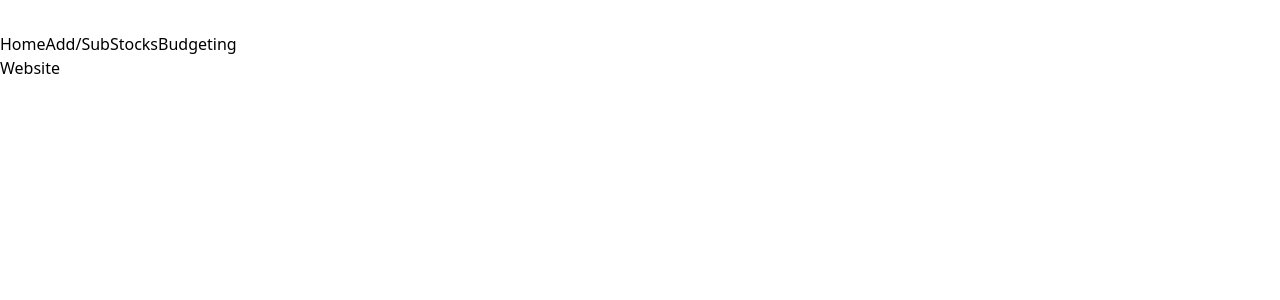
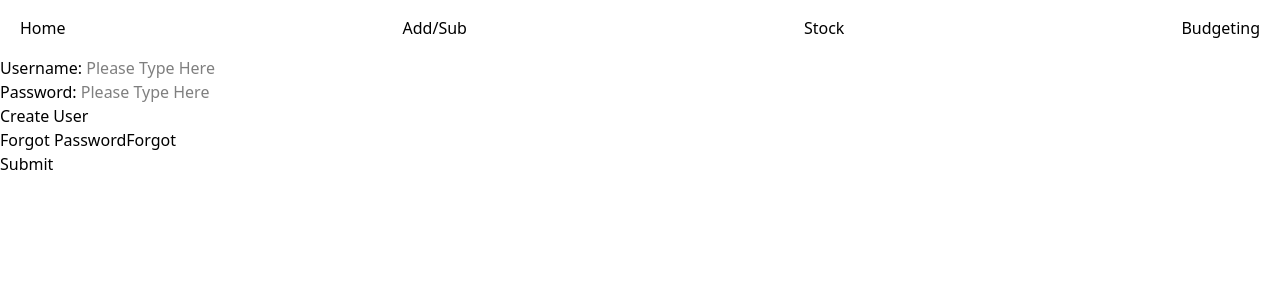
Before and after one commit to BenitoM1/Hackaton-Spring-2025-Project, a Next.js app in the folder hackathon_project/hackathon_project/: page / in a window 1280 px wide. Shown: the top 300 px of the page. Built offline with nearby package versions, Linux system fonts and the light colour scheme.

Commit message:
Update page.tsx

```diff
--- a/hackathon_project/hackathon_project/app/page.tsx
+++ b/hackathon_project/hackathon_project/app/page.tsx
@@ -1,14 +1,229 @@
-import Image from "next/image";
-import { Navbar } from "./navbar";
+"use client"
+
+import { useState } from "react";
+import Link from 'next/link';
 
 export default function Home() {
+  const [showBudgeting, setShowBudgeting] = useState(false)
+  const [showHome, setShowHome] = useState(false)
+  const [showBudgetHow, setShowBudgetHow] = useState(false)
+  const [showCreateUser, setShowCreateUser] = useState(false)
+  const [showStock, setShowStock] = useState(false)
+  const [showStockHow, setStockHow] = useState(false)
+  const [showAddSub, setAddSub] = useState(false)
+
+
+  const toggleAddSub = () => {
+    setAddSub(true)
+    setShowHome(false)
+    setShowBudgetHow(false)
+    setShowBudgeting(false)
+    setShowStock(false)
+    setStockHow(false)
+
+  }
+
+  const toggleStockHow = () => {
+    setShowHome(false)
+    setShowBudgetHow(false)
+    setShowBudgeting(false)
+    setShowStock(false)
+    setStockHow(true)
+    setAddSub(false)
+
+  }
+
+  const toggleStock = () => {
+    setShowHome(false)
+    setShowBudgetHow(false)
+    setShowBudgeting(false)
+    setShowStock(true)
+    setStockHow(false)
+    setAddSub(false)
+
+  }
+
+  const toggleBudget = () => {
+    setShowHome(false)
+    setShowBudgetHow(false)
+    setShowBudgeting(true)
+    setShowStock(false)
+    setStockHow(false)
+    setAddSub(false)
+
+
+  }
+
+  const toggleHome = () => {
+    setShowBudgeting(false)
+    setShowBudgetHow(false)
+    setShowHome(true)
+    setShowStock(false)
+    setStockHow(false)
+    setAddSub(false)
+
+
+  }
+
+  const toggleBudgetHow = () => {
+    setShowBudgeting(false)
+    setShowHome(false)
+    setShowBudgetHow(true)
+    setShowStock(false)
+    setStockHow(false)
+
+  }
+
+  const toggleCreateUser = () => {
+    setShowCreateUser(true)
+  }
+
   return (
+    <div>
+      <nav className="flex w-full items-center justify-between px-[20px] py-[16px]">
+        <div>
+          <button onClick={toggleHome} className="button-class"> Home </button>
+        </div>
 
-    <div>
-      <>
-      <Navbar />
-      </>
-      <h1>Website</h1>
+        <div>
+        <button onClick={toggleAddSub} className="button-class"> Add/Sub </button>
+        </div>
+
+        <div>
+        <button onClick={toggleStock} className="button-class"> Stock </button>
+        </div>
+
+        <div>
+          <button onClick={toggleBudget} className="button-class"> Budgeting </button>
+        </div>
+      </nav>
+
+      <head>
+        <title>BNBJI Financing</title>
+      </head>
+
+      <main className="main">
+        {!showBudgeting && !showHome && !showAddSub && !showBudgetHow && !showCreateUser && !showStock && !showStockHow? (
+          <form>
+            <div>
+              <label htmlFor="user">Username:</label>
+              <input type="text" id="user" placeholder=" Please Type Here" />
+            </div>
+
+            <div>
+              <label htmlFor="pass">Password:</label>
+              <input type="password" id="pass" placeholder=" Please Type Here" />
+            </div>
+
+            <div>
+              <button onClick={toggleCreateUser} className="button-class"> Create User </button>
+            </div>
+
+            <div>
+              <label htmlFor="forgot">Forgot Password</label>
+              <button type="button" id="forgot">Forgot</button>
+            </div>
+
+            <div>
+              <input type="submit" value="Submit" />
+            </div>
+          </form>
+        ) : showBudgeting ? (
+          <div className="container">
+            <h1 className="text-2xl font-bold">Budgeting Page</h1>
+
+            <button onClick={toggleBudgetHow} className="button-class"> How To Budget & Save </button>
+
+            <div className="limits">
+              <h2>Limits</h2>
+              <select>
+                <option value="day">Day</option>
+                <option value="week">Week</option>
+                <option value="year">Year</option>
+              </select>
+            </div>
+
+            <div className="spending-goal">
+              <label htmlFor="spend">How much do you want to spend?</label>
+              <input type="number" id="spend" placeholder="$0.00" />
+            </div>
+          </div>
+        ): showHome ? (
+          <html>
+            <div>
+              <h1>Hey guys! This is the lovely home page. There was meant to be a graph and you total money here. Just imagine it.</h1>
+            </div>
+          </html>
+
+        ): showBudgetHow ?(
+          <html>
+            <div>
+            <header>Budget Guide</header>
+            <h1>It Looks Like You Might Need Help Budgeting.</h1>
+
+            <h1>Here is a good option for safety.</h1>
+            <a>- https://shorturl.at/NIZOD</a>
+
+            <h1>Looking for something user friendly?</h1>
+            <a>- https://shorturl.at/nYAw0</a>
+
+            <h1>Maybe you just want the best all around!</h1>
+            <a>- https://shorturl.at/TWQ2T</a>
+            </div>
+            </html>
+        ): showCreateUser ? (
+          <div className="signup-container">
+        <h1>Create an Account</h1>
+        <form action="/signup" method="POST">
+          <label htmlFor="username">Username</label>
+          <input type="text" id="username" name="username" required />
+
+          <label htmlFor="email">Email</label>
+          <input type="email" id="email" name="email" required />
+
+          <label htmlFor="password">Password</label>
+          <input type="password" id="password" name="password" required />
+
+          <label htmlFor="checking">Checking Account Number</label>
+          <input type="text" id="checking" name="checking" required />
+
+          <label htmlFor="savings">Savings Account Number</label>
+          <input type="text" id="savings" name="savings" required />
+
+          <button type="submit">Sign Up</button>
+        </form>
+      </div>
+        ): showAddSub ?(
+          <body>
+            <h1>WE were tyring to add a addsub function but it stopped working so we deleted it</h1>
+          </body>
+        ): showStock ?(
+          <body>
+            <h1>testing</h1>
+            <button onClick={toggleStockHow} className="button-class"> How To use Stocks </button>
+          </body>
+
+        ): showStockHow ?(
+          <html>
+          <div>
+          <h1>Stock Guide</h1>
+
+          <h1>It Looks Like You Might Need Help With Stocks.</h1>
+
+          <h1>Here is a good option for safety.</h1>
+          <a>- "https://shorturl.at/mHvjM"</a>
+
+          <h1>Looking for something user friendly?</h1>
+
+          <a>- "https://shorturl.at/goNYG"</a>
+
+          <h1>Maybe you just want the best all around!</h1>
+          <a> "https://shorturl.at/CSTp6"</a>
+
+          </div>
+          </html>
+        ): null}
+      </main>
     </div>
   );
 }
```
